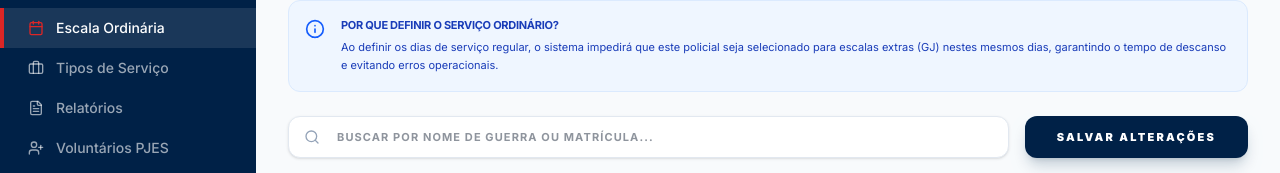
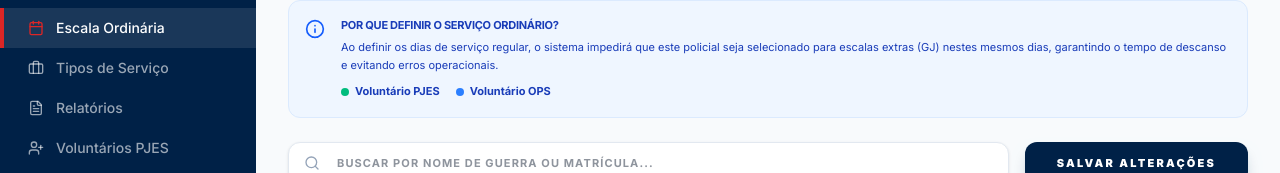
Before and after one commit to elwyngomes94/ESCALAS_9CIPM, a React (Vite) app: page /escala-ordinaria in a window 1280 px wide. Shown: the part 217-390 px from the top of the page. Built offline with nearby package versions, Linux system fonts and the light colour scheme; no server answers; the database is empty.

Commit message:
feat(OrdinaryService): Fetch and display volunteers
Integrates volunteer data into the Ordinary Service page, allowing for their selection and management alongside policemen for scheduling purposes.

```diff
--- a/src/pages/OrdinaryService.tsx
+++ b/src/pages/OrdinaryService.tsx
@@ -10,7 +10,7 @@ import {
   getDoc
 } from 'firebase/firestore';
 import { db } from '../lib/firebase';
-import { Policeman, OrdinarySchedule } from '../types';
+import { Policeman, OrdinarySchedule, Volunteer } from '../types';
 import {
   Calendar as CalendarIcon,
   Search,
@@ -18,7 +18,8 @@ import {
   ChevronRight,
   Info,
   CheckCircle2,
-  AlertCircle
+  AlertCircle,
+  UserCheck
 } from 'lucide-react';
 import { format, startOfMonth, endOfMonth, eachDayOfInterval, getDate, addMonths, subMonths } from 'date-fns';
 import { ptBR } from 'date-fns/locale';
@@ -29,6 +30,7 @@ const OrdinaryService = () => {
   const [loading, setLoading] = useState(true);
   const [saving, setSaving] = useState(false);
   const [policemen, setPolicemen] = useState<Policeman[]>([]);
+  const [volunteers, setVolunteers] = useState<Volunteer[]>([]);
   const [schedules, setSchedules] = useState<Record<string, number[]>>({});
   const [searchTerm, setSearchTerm] = useState('');
   const [currentDate, setCurrentDate] = useState(new Date());
@@ -53,6 +55,11 @@ const OrdinaryService = () => {
       const pList = pSnapshot.docs.map(d => ({ id: d.id, ...d.data() } as Policeman));
       pList.sort((a, b) => a.antiguidade - b.antiguidade);
       setPolicemen(pList);
+
+      // Fetch all volunteers
+      const vSnapshot = await getDocs(collection(db, 'volunteers'));
+      const vList = vSnapshot.docs.map(d => ({ id: d.id, ...d.data() } as Volunteer));
+      setVolunteers(vList);
 
       // Fetch schedules for this month
       const sSnapshot = await getDocs(query(collection(db, 'ordinarySchedules'), where('month', '==', monthKey)));
@@ -160,6 +167,16 @@ const OrdinaryService = () => {
         <div className="text-[11px] text-blue-800 leading-relaxed">
           <p className="font-bold uppercase tracking-tight mb-1">Por que definir o serviço ordinário?</p>
           <p>Ao definir os dias de serviço regular, o sistema impedirá que este policial seja selecionado para escalas extras (GJ) nestes mesmos dias, garantindo o tempo de descanso e evitando erros operacionais.</p>
+          <div className="flex gap-4 mt-2">
+            <div className="flex items-center gap-1.5">
+              <span className="w-2 h-2 rounded-full bg-emerald-500" />
+              <span className="font-bold">Voluntário PJES</span>
+            </div>
+            <div className="flex items-center gap-1.5">
+              <span className="w-2 h-2 rounded-full bg-blue-500" />
+              <span className="font-bold">Voluntário OPS</span>
+            </div>
+          </div>
         </div>
       </div>
 
@@ -206,7 +223,15 @@ const OrdinaryService = () => {
                   <tr key={p.id} className="border-b border-slate-100 hover:bg-slate-50/50 transition-all group">
                     <td className="sticky left-0 bg-white group-hover:bg-slate-50 z-10 px-6 py-3 border-r border-slate-200 shadow-[2px_0_4px_rgba(0,0,0,0.02)]">
                       <div className="flex flex-col">
-                        <span className="text-[11px] font-bold text-pmpe-navy">{p.graduacaoPosto} {p.nomeGuerra}</span>
+                        <div className="flex items-center gap-1.5">
+                          <span className="text-[11px] font-bold text-pmpe-navy">{p.graduacaoPosto} {p.nomeGuerra}</span>
+                          {volunteers.some(v => v.policemanId === p.id && v.type === 'PJES') && (
+                            <span title="Voluntário PJES" className="w-1.5 h-1.5 rounded-full bg-emerald-500 shadow-[0_0_8px_rgba(16,185,129,0.5)]" />
+                          )}
+                          {volunteers.some(v => v.policemanId === p.id && v.type === 'OPS') && (
+                            <span title="Voluntário OPS" className="w-1.5 h-1.5 rounded-full bg-blue-500 shadow-[0_0_8px_rgba(59,130,246,0.5)]" />
+                          )}
+                        </div>
                         <span className="text-[9px] text-slate-400 font-bold">{p.matricula}</span>
                       </div>
                     </td>
```
